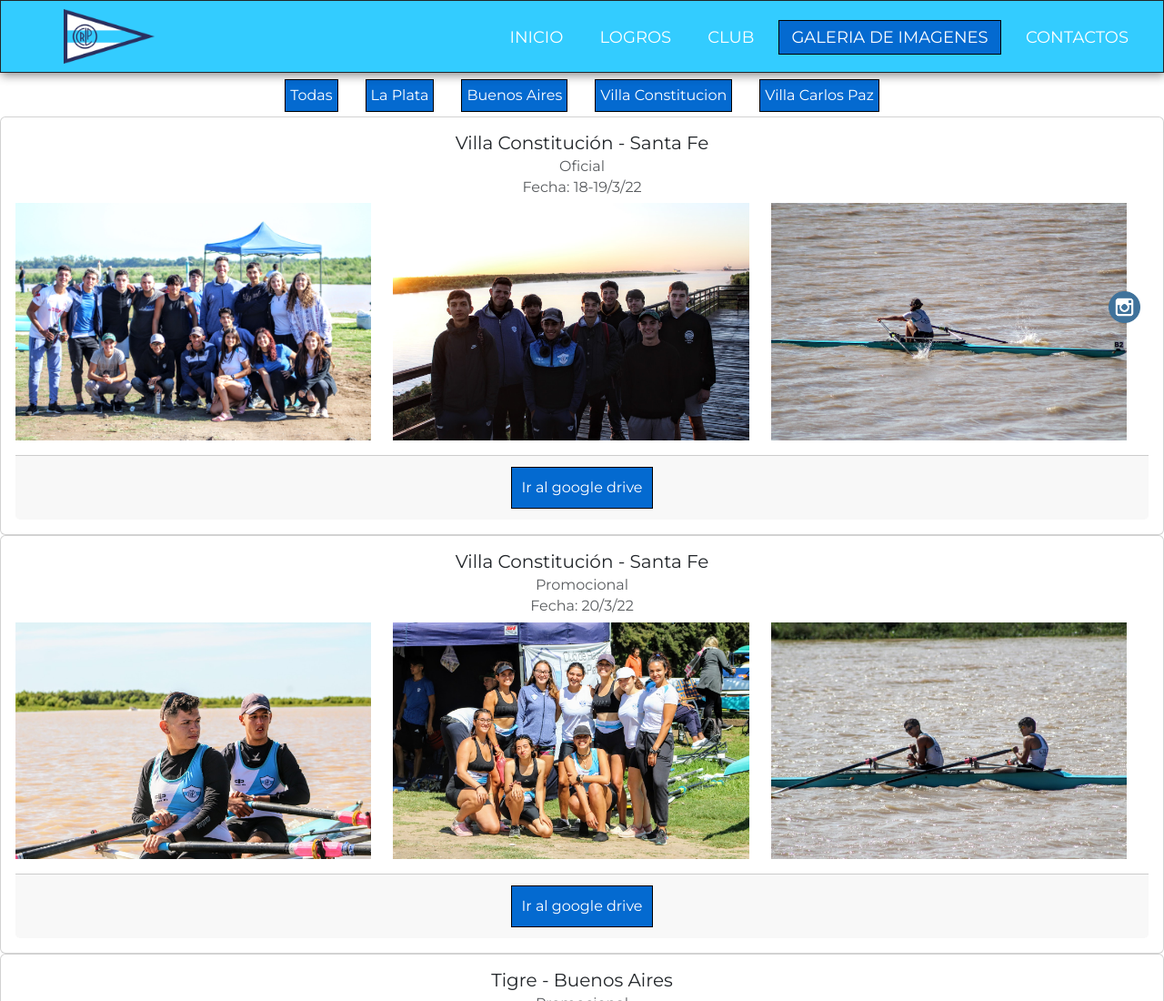
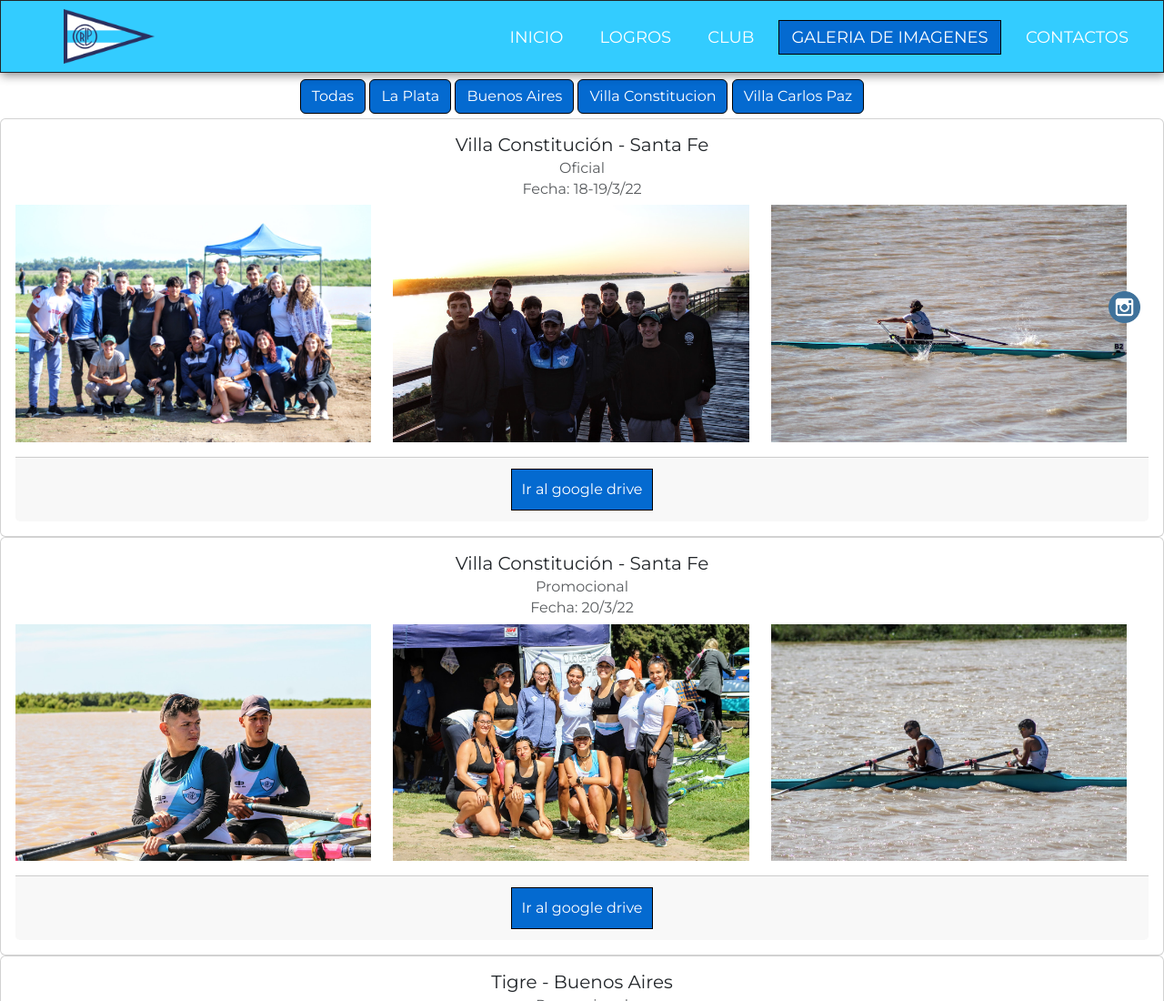
Before and after one commit to ulises25103/ProyectoFinalRodriguez, a website: page pages/imagenes.html in a window 1280 px wide. Shown: the top 1100 px of the page at 91% size. Drawn offline with nearby package versions, Linux system fonts and the light colour scheme.

Commit message:
botones galeria

```diff
--- a/pages/imagenes.html
+++ b/pages/imagenes.html
@@ -49,12 +49,12 @@
             <input type="radio" name="seleccionado" id="bsas"></input>
             <input type="radio" name="seleccionado" id="villa-constitucion"></input>
             <input type="radio" name="seleccionado" id="carlos-paz"></input>
-            <div class="container-labels">
-                <label for="todas">Todas</label>
-                <label for="la-plata">La Plata</label>
-                <label for="bsas">Buenos Aires</label>
-                <label for="villa-constitucion">Villa Constitucion</label>
-                <label for="carlos-paz">Villa Carlos Paz</label>
+            <div class="container-labels text-center">
+                <label class="btn btn-primary" for="todas">Todas</label>
+                <label class="btn btn-primary" for="la-plata">La Plata</label>
+                <label class="btn btn-primary" for="bsas">Buenos Aires</label>
+                <label class="btn btn-primary" for="villa-constitucion">Villa Constitucion</label>
+                <label class="btn btn-primary" for="carlos-paz">Villa Carlos Paz</label>
             </div>
         <div class="padre-cards">
         <div class="card text-center villa-constitucion">
--- a/scss/styles.scss
+++ b/scss/styles.scss
@@ -403,21 +403,12 @@
 
 
 .container-labels {
-  display: flex;
-  justify-content: center;
-  gap: 30px;
   padding-bottom: 5px;
   color: #fff;
 }
 
 .container-labels label{
-  cursor: pointer;
-  background-color: #046ad0;
-  border: solid black 1px;
-  padding: 5px;
-  &:hover{
-    color: #000000;
-  }
+  gap: 30px;
 }
 
 
```
Also changed, not shown: css/styles.css, 1 other file.
